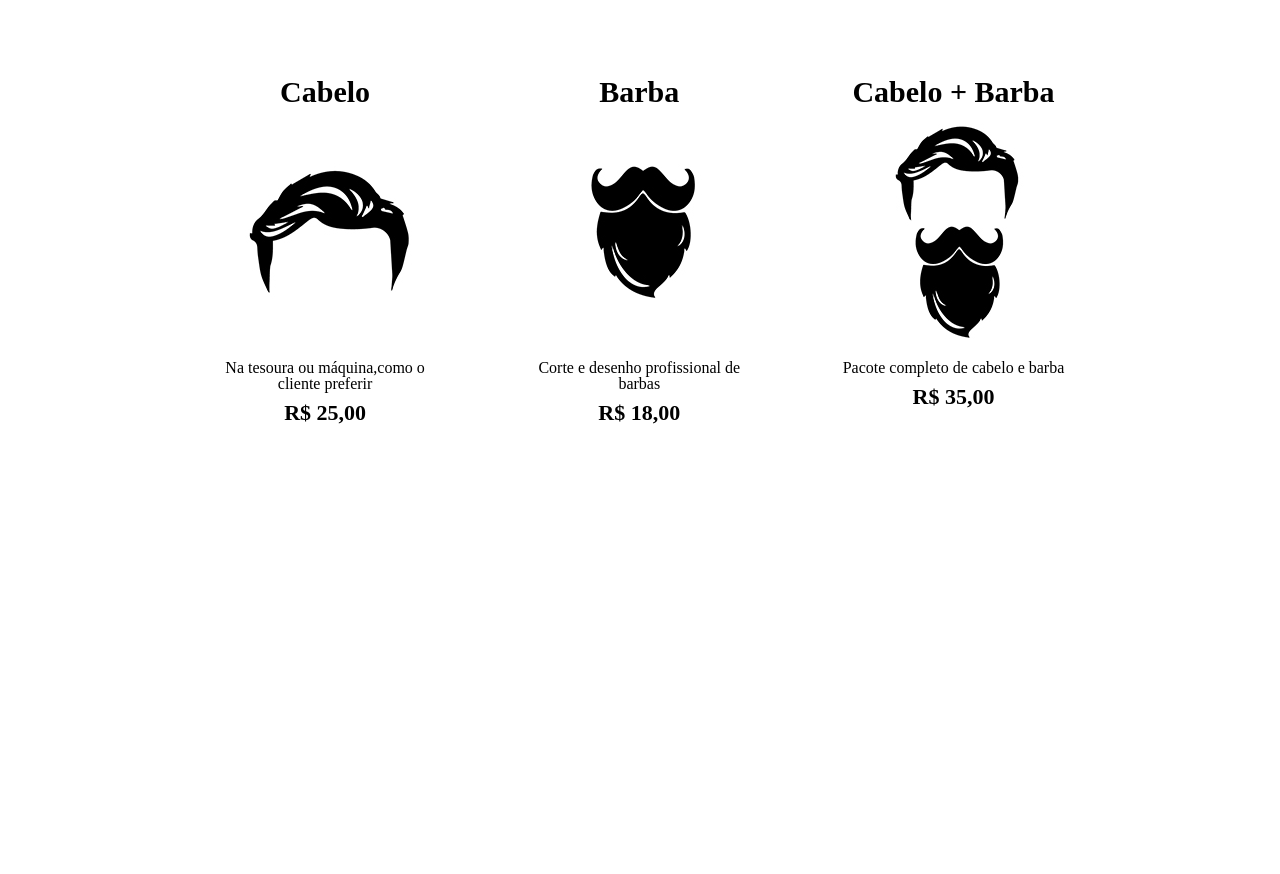
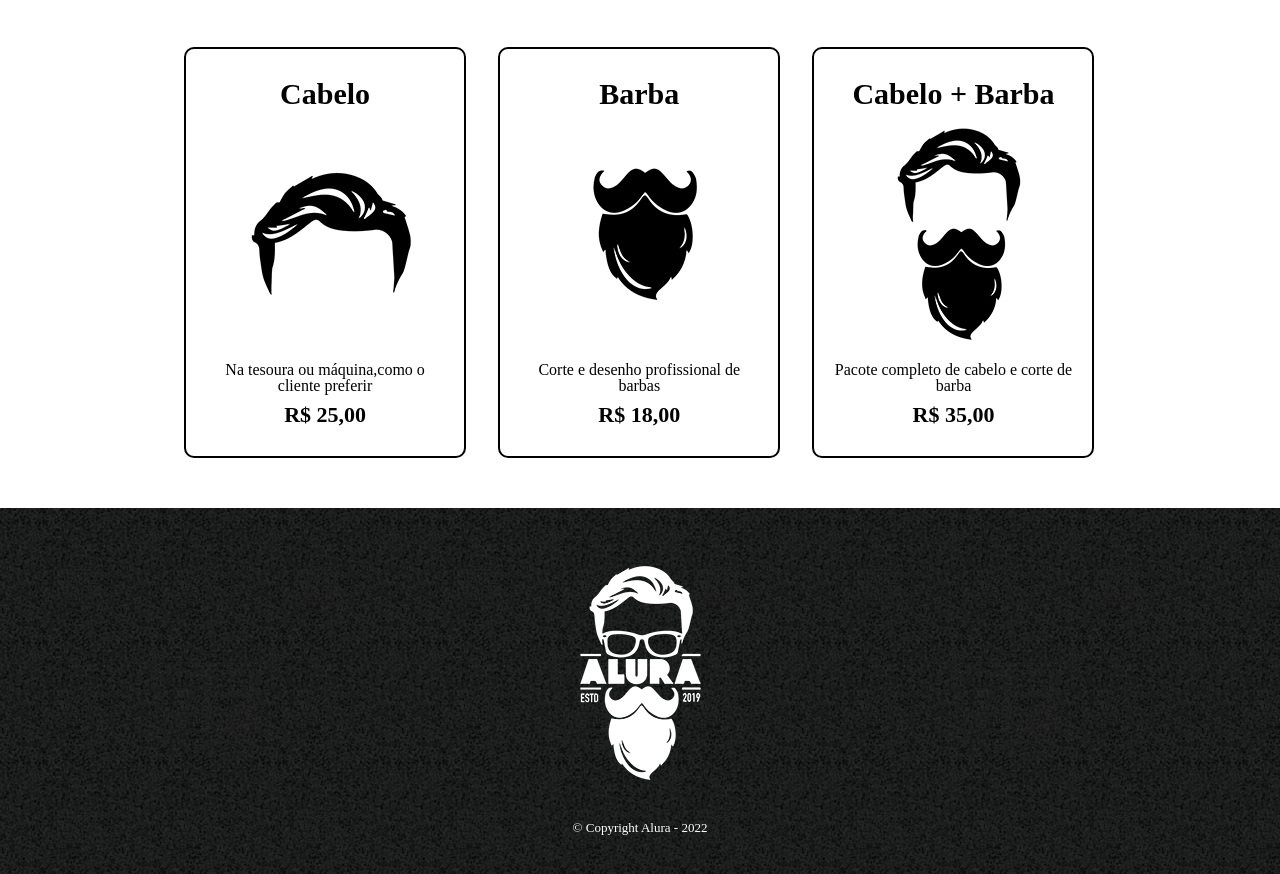
Before and after one commit to airtonloureiro/barbearia-alura, a plain HTML site: page produtos.html in a window 1280 px wide. Shown: the part 256-1130 px from the top of the page. Before the commit the page ends 800 px from the top, so only its background shows below. Drawn offline with Linux system fonts and the light colour scheme.

Commit message:
adicionando flufluflu no frontend

```diff
--- a/css/produtos.css
+++ b/css/produtos.css
@@ -27,6 +27,11 @@ nav a {
   text-decoration: none;
 }
 
+nav a:hover {
+  color: #c78c19;
+  text-decoration: underline;
+}
+
 .produtos {
   width: 940px;
   margin: 0 auto;
@@ -41,6 +46,20 @@ nav a {
   margin: 0 1.5%;
   padding: 30px 20px;
   box-sizing: border-box;
+  border: 2px solid #000000;
+  border-radius: 10px;
+}
+
+.produtos li:hover {
+  border-color: #c78c19;
+}
+
+.produtos li:hover h2 {
+  font-size: 34px;
+}
+
+.produtos li:active {
+  border-color: #088c19;
 }
 
 .produtos h2 {
@@ -57,3 +76,15 @@ nav a {
   font-weight: bold;
   margin-top: 10px;
 }
+
+footer {
+  text-align: center;
+  background: url("/img/bg.jpg");
+  padding: 40px;
+}
+
+.copyright {
+  color: #ffffff;
+  font-size: 13px;
+  margin: 20px 0 0;
+}
--- a/produtos.html
+++ b/produtos.html
@@ -43,10 +43,17 @@
         <li>
           <h2>Cabelo + Barba</h2>
           <img src="img/cabelo+barba.jpg" alt="" srcset="" />
-          <p class="produto-descriocao">Pacote completo de cabelo e barba</p>
+          <p class="produto-descriocao">
+            Pacote completo de cabelo e corte de barba
+          </p>
           <p class="produto-preco">R$ 35,00</p>
         </li>
       </ul>
     </main>
+
+    <footer>
+      <img src="/img/logo-branco.png" alt="logo da empresa" />
+      <p class="copyright">&copy; Copyright Alura - 2022</p>
+    </footer>
   </body>
 </html>
```
